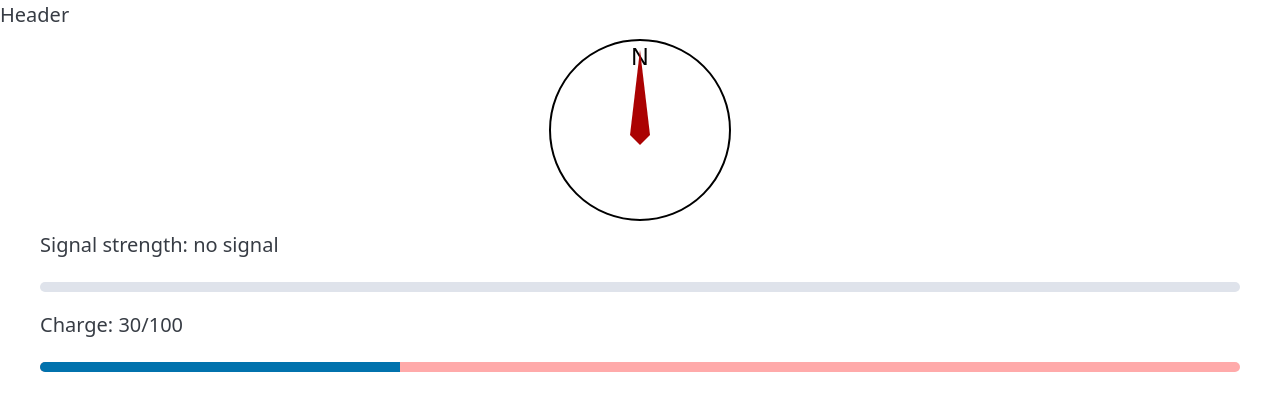
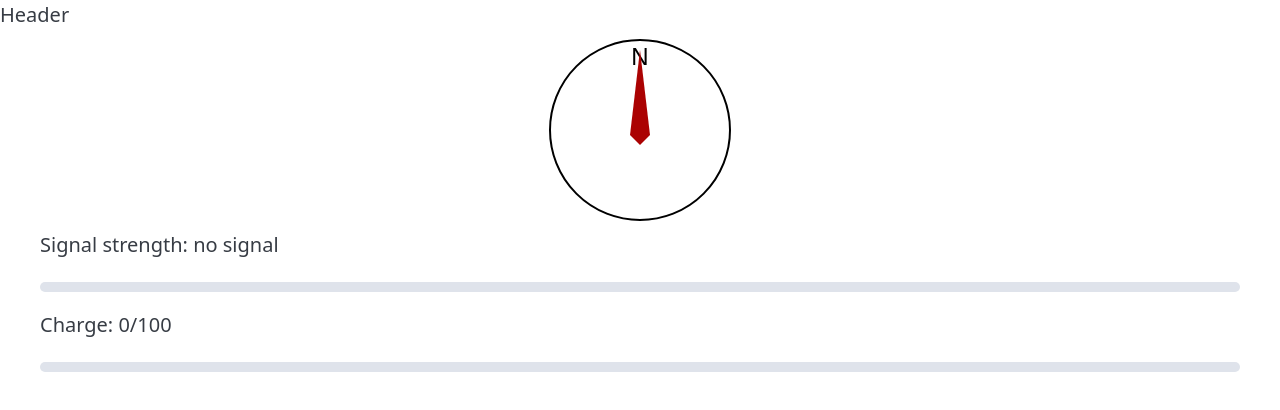
Before and after one commit to mullevik/easter-run, a Vue app in the folder er-client/: page / in a window 1280 px wide. Shown: the top 410 px of the page. Built offline with nearby package versions, Linux system fonts and the light colour scheme; no server answers.

Commit message:
Connect signal strength and charge

```diff
--- a/er-client/src/App.vue
+++ b/er-client/src/App.vue
@@ -4,19 +4,23 @@
   <main>
     <CompassDevice :bearing="mHeading" />
     <SignalStrengthBar :signalStrength="mSignalStrength" />
-    <ChargeBar :charge="30" :isCharging="false" />
+    <ChargeBar :charge="chargeStore.charge" />
   </main>
 </template>
 
 <script lang="ts">
 import ChargeBar from './components/ChargeBar.vue'
-import SignalStrengthBar from './components/SignalStrengthBar.vue'
+import SignalStrengthBar, { REQUIRED_SIGNAL_STRENGTH } from './components/SignalStrengthBar.vue'
 import CompassDevice from './components/CompassDevice.vue'
 
-import { defineComponent, ref } from 'vue'
+import { defineComponent, ref, onMounted, onBeforeUnmount } from 'vue'
 import { headingTo, normalizeHeading } from 'geolocation-utils'
 import { signalStrength } from './track'
 import { SMALL_TRACK } from './scenarios'
+import { useChargeStore } from './state'
+
+type milliseconds = number
+const CHARGE_UPDATE_INTERVAL: milliseconds = 1000
 
 export default defineComponent({
   components: {
@@ -27,6 +31,29 @@ export default defineComponent({
   setup() {
     const mSignalStrength = ref(0)
     const mHeading = ref(0)
+    const chargeStore = useChargeStore()
+
+    let timer: NodeJS.Timeout | null = null
+
+    onMounted(() => {
+      timer = setInterval(() => {
+        const prevCharge = chargeStore.charge
+        if (mSignalStrength.value >= REQUIRED_SIGNAL_STRENGTH) {
+          chargeStore.addCharge()
+        } else {
+          chargeStore.decreaseCharge()
+        }
+        const nextCharge = chargeStore.charge
+
+        console.debug(`Charge: ${prevCharge} -> ${nextCharge}`)
+      }, CHARGE_UPDATE_INTERVAL)
+    })
+
+    onBeforeUnmount(() => {
+      if (timer) {
+        clearInterval(timer)
+      }
+    })
 
     if (navigator.geolocation) {
       navigator.geolocation.watchPosition(
@@ -35,7 +62,9 @@ export default defineComponent({
           const goal = SMALL_TRACK.targetAt(new Date()) // temporary use of the small track scenario
           mSignalStrength.value = signalStrength(devicePosition, goal)
           mHeading.value = normalizeHeading(headingTo(devicePosition, goal))
-          console.log(devicePosition, mHeading.value)
+          console.debug(`Device position: ${devicePosition}`)
+          console.debug(`Signal strength: ${mSignalStrength.value}`)
+          console.debug(`Heading: ${mHeading.value}`)
         },
         (error) => {
           console.error('Error getting location:', error)
@@ -46,7 +75,7 @@ export default defineComponent({
       console.error('Geolocation is not supported by this browser.')
     }
 
-    return { mSignalStrength, mHeading }
+    return { mSignalStrength, mHeading, chargeStore }
   },
 })
 </script>
--- a/er-client/src/components/ChargeBar.vue
+++ b/er-client/src/components/ChargeBar.vue
@@ -1,34 +1,35 @@
 <template>
   <div class="container">
-    <p>Charge: {{ charge }}/100</p>
-    <progress :value="charge" max="100" :style="{ backgroundColor: `${color}` }" />
+    <p> Charge: {{ charge }}/100 <span v-if="isCharging && charge < 100">▲</span><span v-else-if="isDischarging">▼</span></p>
+    <progress max="100" :value="charge" />
   </div>
 </template>
 
 <script lang="ts">
-import { computed } from 'vue'
+import { toRefs, watch, ref } from 'vue'
 
 export default {
   props: {
     charge: {
       type: Number,
       default: 0,
-    },
-    isCharging: {
-      type: Boolean,
-      default: false,
-    },
+    }
   },
   setup(props) {
-    const color = computed(() => {
-      if (props.isCharging) {
-        return '#afa'
+    const {charge} = toRefs(props);
+    const isCharging = ref(false);
+    const isDischarging = ref(false);
+
+
+    watch(charge, (newVal, oldVal) => {
+        isCharging.value = newVal > oldVal
+        isDischarging.value = newVal < oldVal
       }
-      return '#faa'
-    })
+    )
 
     return {
-      color,
+      isCharging,
+      isDischarging,
     }
   },
 }
--- a/er-client/src/components/SignalStrengthBar.vue
+++ b/er-client/src/components/SignalStrengthBar.vue
@@ -3,7 +3,7 @@
     <p>
       Signal strength:
       <span v-if="signalStrength == 0">no signal</span>
-      <span v-else-if="signalStrength < 50">weak</span>
+      <span v-else-if="signalStrength < REQUIRED_SIGNAL_STRENGTH">weak</span>
       <span v-else>good</span>
     </p>
     <progress :value="signalStrength" max="100" />
@@ -12,6 +12,7 @@
 
 <script lang="ts">
 import { computed } from 'vue'
+export const REQUIRED_SIGNAL_STRENGTH: number = 75
 
 export default {
   props: {
@@ -25,6 +26,7 @@ export default {
 
     return {
       isCloseEnough,
+      REQUIRED_SIGNAL_STRENGTH,
     }
   },
 }
--- /dev/null
+++ b/er-client/src/state.ts
@@ -0,0 +1,25 @@
+import { ref } from 'vue'
+import { defineStore } from 'pinia'
+
+const MAX_CHARGE = 100
+const MIN_CHARGE = 0
+
+export const useChargeStore = defineStore('charge', () => {
+  const charge = ref(0)
+
+  function addCharge() {
+    charge.value = Math.min(charge.value + 1, MAX_CHARGE)
+  }
+
+  function decreaseCharge() {
+    if (charge.value < MAX_CHARGE) {
+      charge.value = Math.max(charge.value - 1, MIN_CHARGE)
+    }
+  }
+
+  function isCaptured(): boolean {
+    return charge.value == MAX_CHARGE
+  }
+
+  return { charge, addCharge, decreaseCharge, isCaptured }
+})
```
